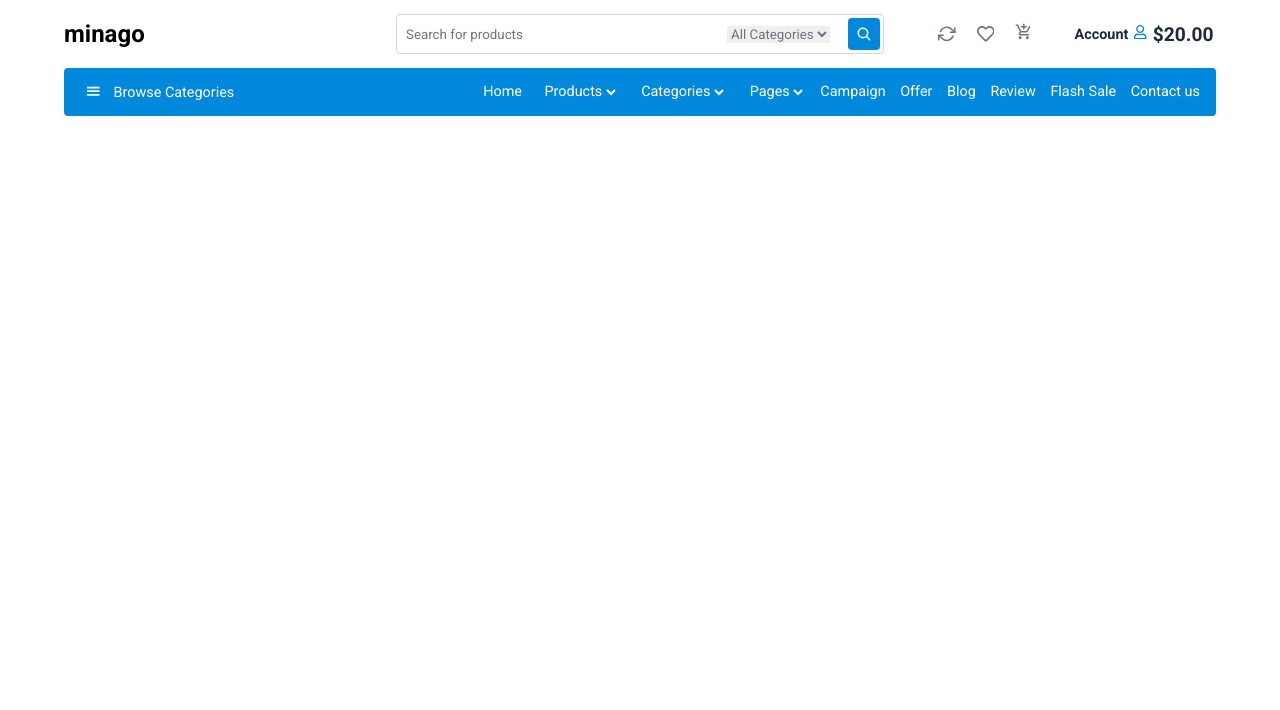
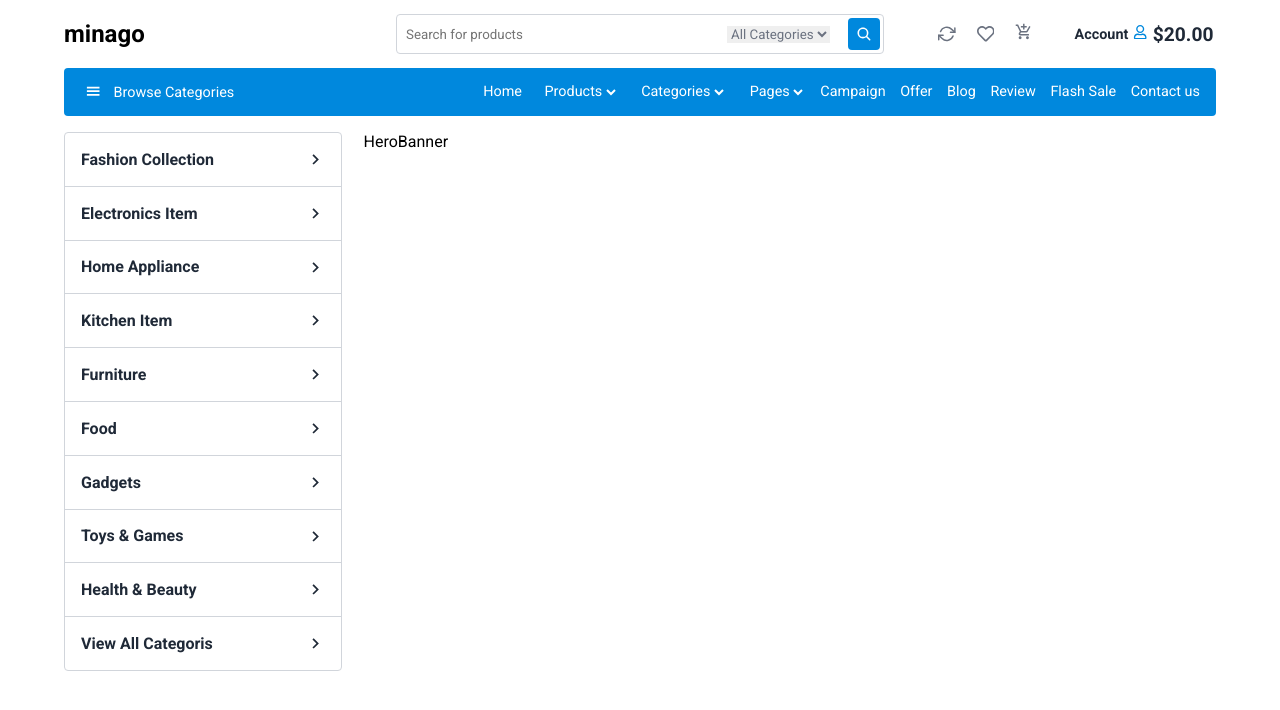
Before and after one commit to ShafiArnob/ecommerce-homepage, a React (Vite) app: page / in a window 1280 px wide. Shown: the top 710 px of the page. Built offline with nearby package versions, Linux system fonts and the light colour scheme.

Commit message:
hero categories section

```diff
--- a/src/App.jsx
+++ b/src/App.jsx
@@ -1,4 +1,5 @@
 import Container from "./components/Container";
+import HeroSection from "./components/HeroSection";
 import Navbar from "./components/Navbar";
 import NavbarSecondary from "./components/NavbarSecondary";
 
@@ -7,6 +8,7 @@ function App() {
     <Container>
       <Navbar />
       <NavbarSecondary />
+      <HeroSection />
     </Container>
   );
 }
--- /dev/null
+++ b/src/components/HeroBanner.jsx
@@ -0,0 +1,6 @@
+import styles from "../styles/HeroSection.module.css";
+const HeroBanner = () => {
+  return <div className={styles.heroBanner}>HeroBanner</div>;
+};
+
+export default HeroBanner;
--- /dev/null
+++ b/src/components/HeroCategories.jsx
@@ -0,0 +1,36 @@
+import { useState } from "react";
+import styles from "../styles/HeroSection.module.css";
+import { MdOutlineKeyboardArrowRight } from "react-icons/md";
+const HeroCategories = () => {
+  const [selectedCategory, setSelectedCategory] = useState("");
+  const categories = [
+    "Fashion Collection",
+    "Electronics Item",
+    "Home Appliance",
+    "Kitchen Item",
+    "Furniture",
+    "Food",
+    "Gadgets",
+    "Toys & Games",
+    "Health & Beauty",
+    "View All Categoris",
+  ];
+  return (
+    <div className={styles.heroCategories}>
+      {categories.map((category) => (
+        <div
+          className={`${styles.category} ${
+            selectedCategory === category && styles.categorySelected
+          }`}
+          onClick={() => setSelectedCategory(category)}
+          key={category}
+        >
+          <p>{category}</p>
+          <MdOutlineKeyboardArrowRight style={{ fontSize: "1.3rem" }} />
+        </div>
+      ))}
+    </div>
+  );
+};
+
+export default HeroCategories;
--- /dev/null
+++ b/src/components/HeroSection.jsx
@@ -0,0 +1,13 @@
+import HeroBanner from "./HeroBanner";
+import HeroCategories from "./HeroCategories";
+import styles from "../styles/HeroSection.module.css";
+const HeroSection = () => {
+  return (
+    <div className={styles.heroSection}>
+      <HeroCategories />
+      <HeroBanner />
+    </div>
+  );
+};
+
+export default HeroSection;
--- /dev/null
+++ b/src/styles/HeroSection.module.css
@@ -0,0 +1,63 @@
+:root {
+  --primary-color: rgb(0, 136, 221);
+  --primary-color-lite: rgb(0, 136, 221, 0.8);
+  --text-gray-dark: rgb(107 114 128);
+  --text-gray-mid: rgb(156 163 175);
+  --text-gray-lite: rgb(209 213 219);
+  --text-dark-dark: rgb(17 24 39);
+  --text-dark-mid: rgb(31 41 55);
+  --text-dark-lite: rgb(55 65 81);
+  --text-lite-white: #fff;
+  --border-gray-lite: rgb(209 213 219);
+}
+
+.heroSection {
+  display: flex;
+  justify-content: space-between;
+  margin: 1rem 0;
+}
+
+/* categories component */
+.heroCategories {
+  width: 24%;
+  display: flex;
+  flex-direction: column;
+  border: 1px solid var(--border-gray-lite);
+  border-radius: 4px;
+  /* padding: 1rem; */
+}
+
+.category {
+  /* background-color: red; */
+  display: flex;
+  flex-direction: row;
+  justify-content: space-between;
+  align-items: center;
+  padding: 1rem 1rem;
+  color: var(--text-dark-mid);
+  font-weight: 600;
+  border-bottom: 1px solid var(--border-gray-lite);
+}
+
+.category:hover {
+  cursor: pointer;
+  background-color: #e9f6ff;
+  color: var(--primary-color);
+}
+
+.category:last-child {
+  border-bottom: none;
+}
+
+.category p {
+  /* padding: 1rem; */
+}
+
+.categorySelected {
+  background-color: #e9f6ff;
+  color: var(--primary-color);
+}
+
+.heroBanner {
+  width: 74%;
+}
```
